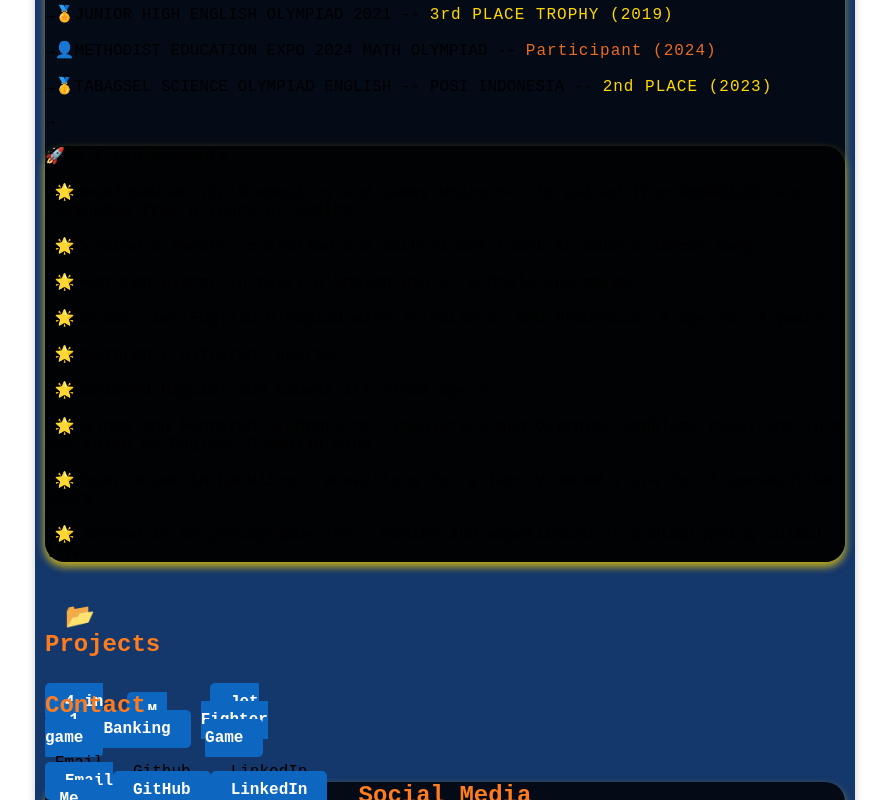
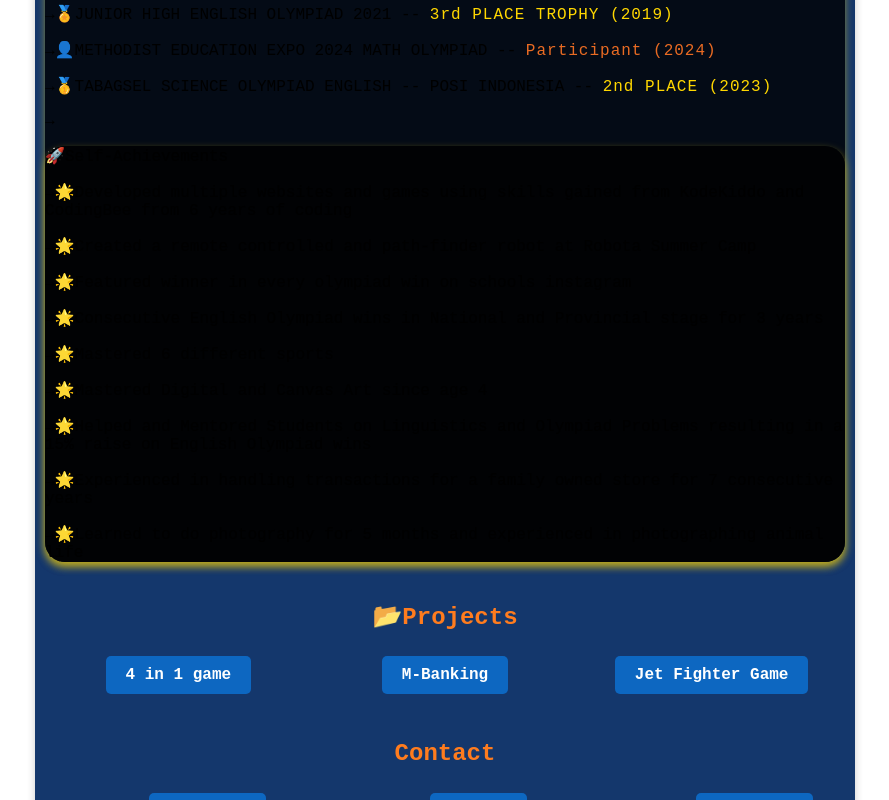
Before and after one commit to Starzz90/EnzoDavidsonSite, a plain HTML site: page index.html in a window 1280 px wide. Shown: the part 2000-2800 px from the top of the page, without its empty margins (195-1084 px from the left). Drawn offline with nearby package versions, Linux system fonts and the light colour scheme; a script that the page names is missing.

Commit message:
Update style.css

```diff
--- a/style.css
+++ b/style.css
@@ -6,7 +6,7 @@
             background-size: cover;
             color: white;
             font-family: 'JetBrains Mono', monospace;
-            font-size: 15px;
+            font-size: 13px;
             margin: 0;
             padding: 0;
             text-align: center;
@@ -179,6 +179,7 @@
             font-size: 2.5;
         }
         .p {
+            color: white;
             margin: 10px 0;
             line-height: 1.5;
             font-size: 15px;
@@ -203,11 +204,6 @@
             border-image: linear-gradient(45deg, gold, silver, #FFD700);
             border-image-slice: 1;
         }
-        .buttons{
-            width: 70px;
-            height: 50px;
-        }
-
         .achievement-icon{
             opacity: 0;
     letter-spacing: -2px;
@@ -217,12 +213,6 @@
 @keyframes classyFade {
     0% { opacity: 0; letter-spacing: -2px; }
     100% { opacity: 1; letter-spacing: 1px; }
-
-
-        }
-        .Division {
-            display: flex;
-            align-items: center;
         }
         .shadow {
             animation:
```
